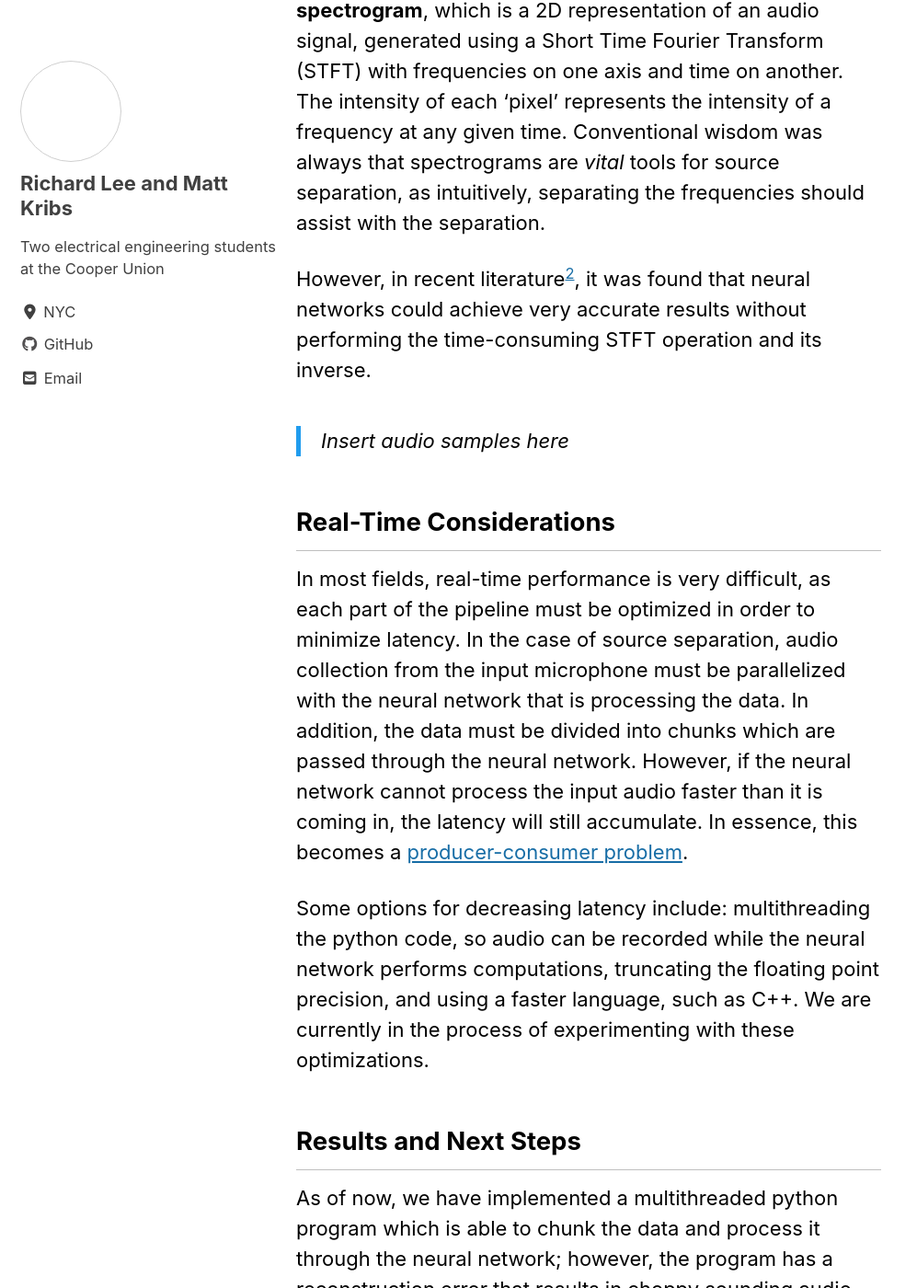
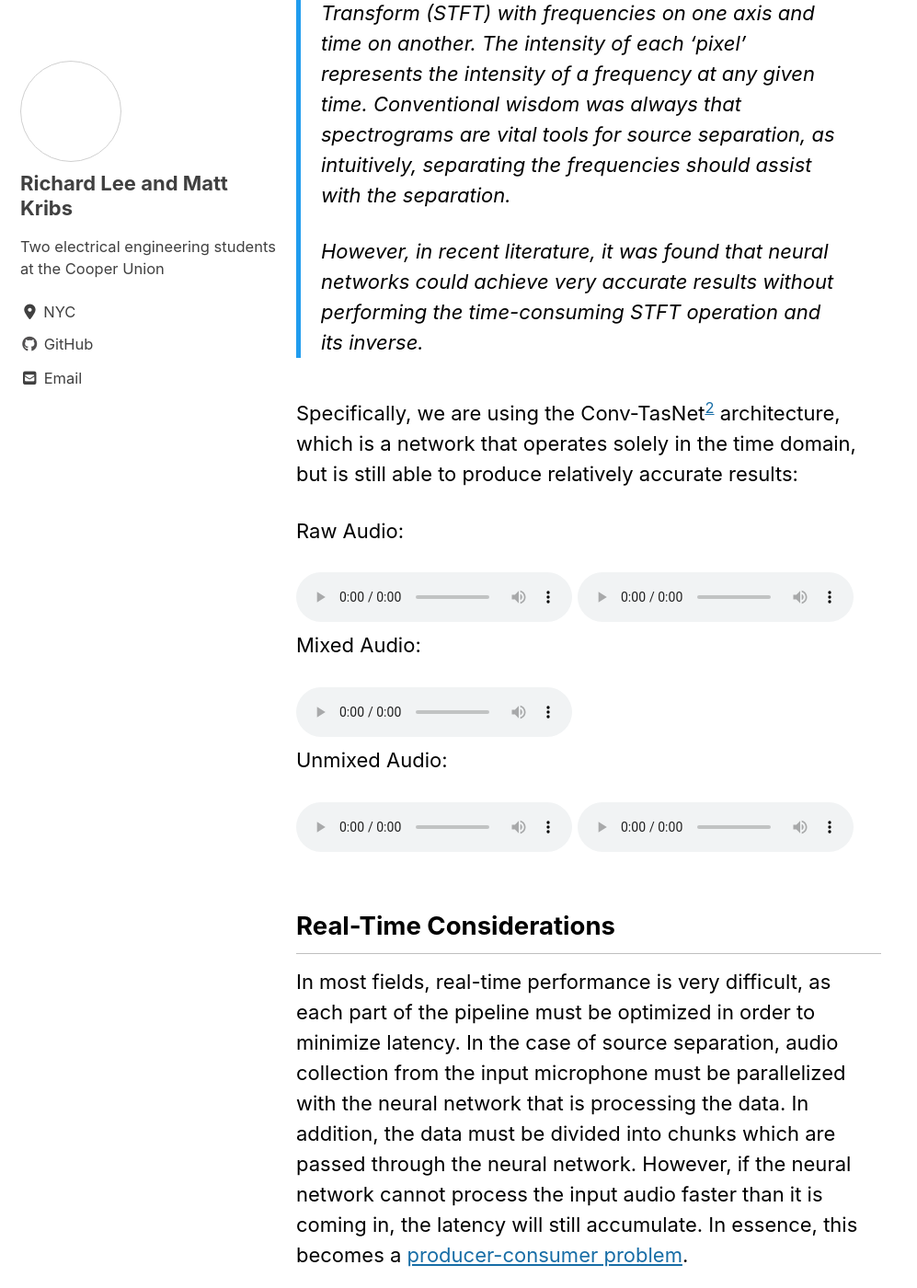
Before and after one commit to ece396-source-separation/ece396-source-separation.github.io, a Jekyll site: the page built from _posts/2021-03-20-project-updates.md, in a window 1280 px wide and 1400 px high, scrolled down 3118 px. Shown: the whole window at 92% size, without its empty margins (0-997 px from the left). Built offline with Jekyll 4.4.1, drawn with Linux system fonts in a browser that asks for light colours; cached includes are drawn as plain includes; nearby versions of some CDN libraries.

Commit message:
Added proper audio files

```diff
--- a/_posts/2021-03-20-project-updates.md
+++ b/_posts/2021-03-20-project-updates.md
@@ -32,9 +32,6 @@ The traditional way to separate voices from a mixture is Blind Source Separation
 
 One such algorithm is **Independent Component Analysis** which requires that there are at least as many microphones as there are voices in the mixture, and relies on the assumption that the signals are non-Gaussian and independent, which are not necessarily always true.
 
-<audio controls>
-<source src="/assets/audio/mixed-sable.wav" type="audio/wav">Your browser does not support the audio element.</audio>
-
 In addition, the necessity for multiple microphones makes this algorithm difficult to deploy in practice.
 
 ## Neural Networks for Audio Separation
@@ -43,13 +40,33 @@ Artificial Neural Networks, or also referred to as neural networks, have proven
 
 Neural networks are not limited in the same way that BSS methods like ICA are - so long as the training data are representative of the testing data, there are fewer limitations on the properties of the original sources or the mixture.
 
-### Aside: Spectrograms
+> ### Aside: Spectrograms
+> A commonly used tool in the field of audio processing is the **spectrogram**, which is a 2D representation of an audio signal, generated using a Short Time Fourier Transform (STFT) with frequencies on one axis and time on another. The intensity of each 'pixel' represents the intensity of a frequency at any given time. Conventional wisdom was always that spectrograms are _vital_ tools for source separation, as intuitively, separating the frequencies should assist with the separation.
+>
+> However, in recent literature, it was found that neural networks could achieve very accurate results without performing the time-consuming STFT operation and its inverse.
 
-A commonly used tool in the field of audio processing is the **spectrogram**, which is a 2D representation of an audio signal, generated using a Short Time Fourier Transform (STFT) with frequencies on one axis and time on another. The intensity of each 'pixel' represents the intensity of a frequency at any given time. Conventional wisdom was always that spectrograms are _vital_ tools for source separation, as intuitively, separating the frequencies should assist with the separation.
+Specifically, we are using the Conv-TasNet[^2] architecture, which is a network that operates solely in the time domain, but is still able to produce relatively accurate results:
 
-However, in recent literature[^2], it was found that neural networks could achieve very accurate results without performing the time-consuming STFT operation and its inverse.
+Raw Audio:
 
-> Insert audio samples here
+<audio controls>
+<source src="/assets/audio/sx98_raw.wav" type="audio/wav">Your browser does not support the audio element.</audio>
+
+<audio controls>
+<source src="/assets/audio/sable_raw.wav" type="audio/wav">Your browser does not support the audio element.</audio>
+
+Mixed Audio:
+
+<audio controls>
+<source src="/assets/audio/mixed-sable.wav" type="audio/wav">Your browser does not support the audio element.</audio>
+
+Unmixed Audio:
+
+<audio controls>
+<source src="/assets/audio/mixed-sable_est1.wav" type="audio/wav">Your browser does not support the audio element.</audio>
+
+<audio controls>
+<source src="/assets/audio/mixed-sable_est1.wav" type="audio/wav">Your browser does not support the audio element.</audio>
 
 ## Real-Time Considerations
 
```
Also changed, not shown: 4 other files.
